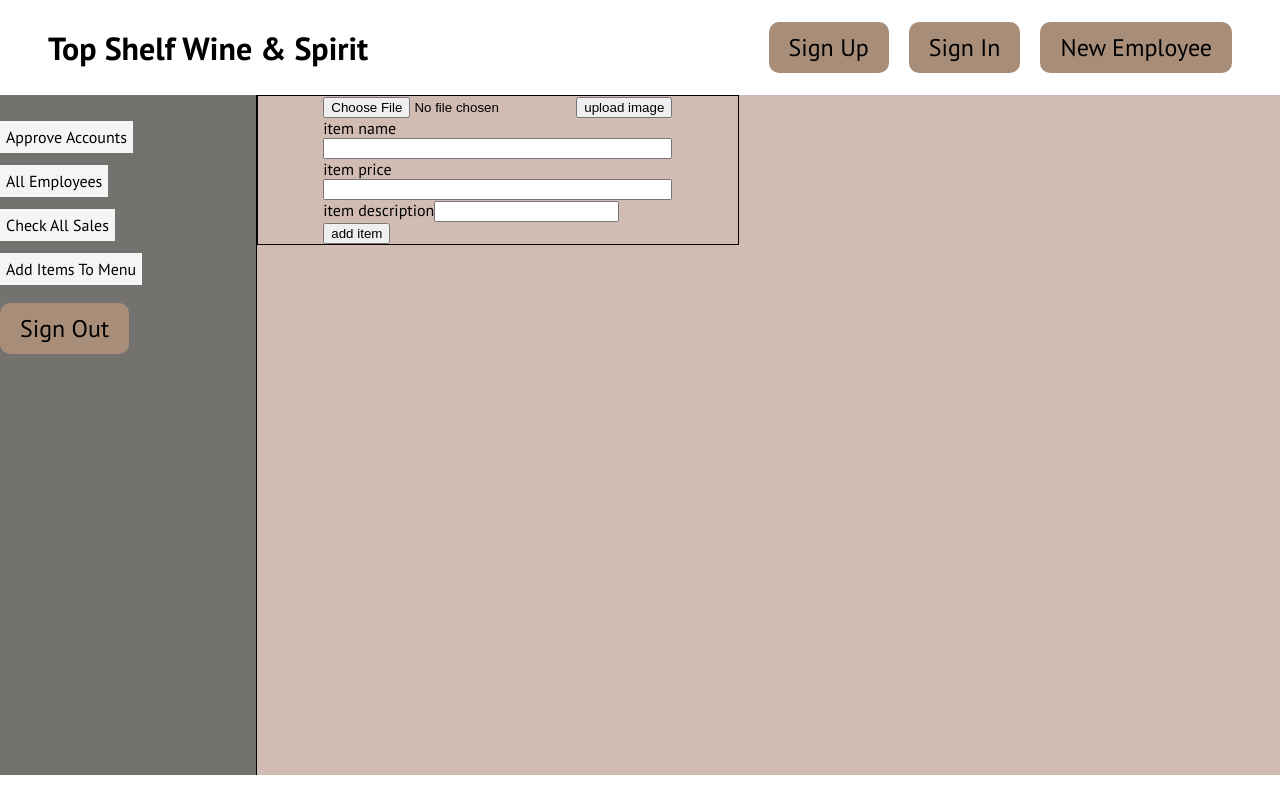
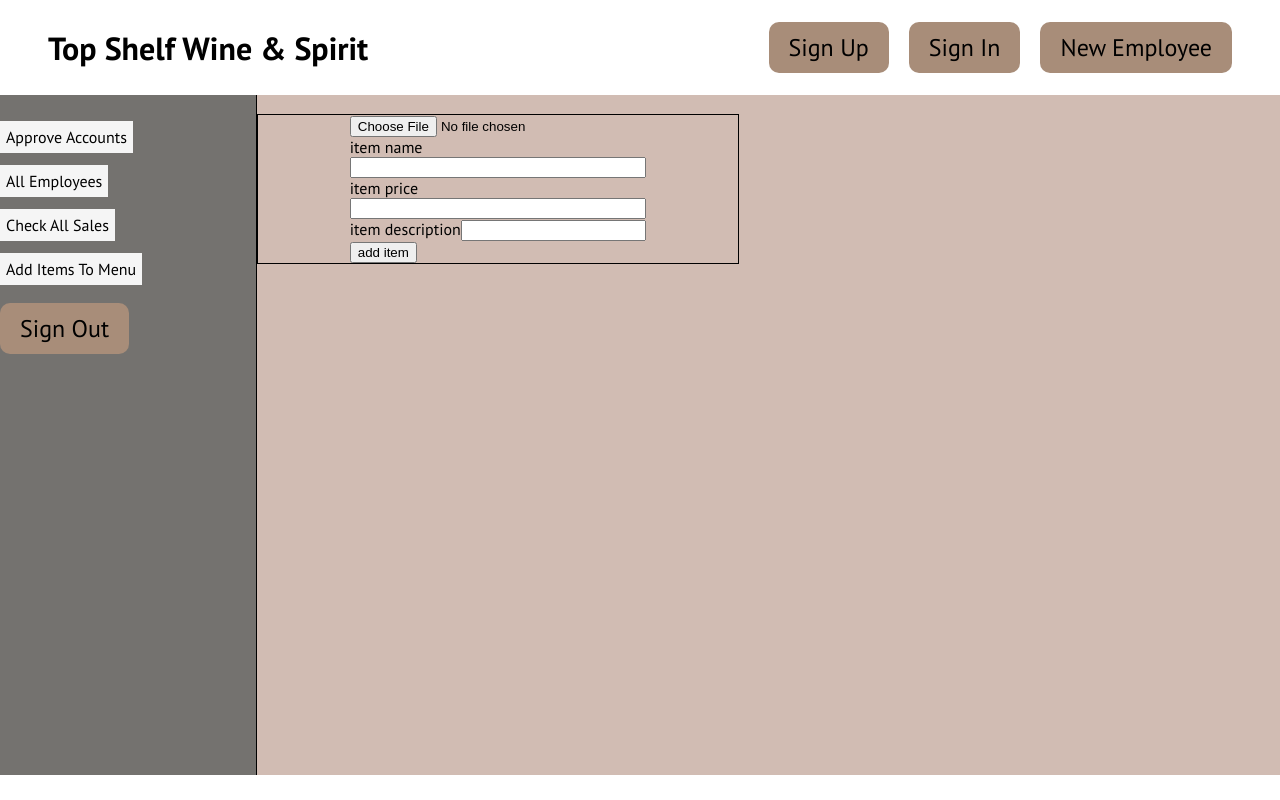
Before and after one commit to dianamutinda/wine-and-spirit-employee-management, a React (Vite) app in the folder client/: page /admin/add in a window 1280 px wide. Built offline with nearby package versions, Linux system fonts and the light colour scheme.

Commit message:
connected the add menu items to the server

```diff
--- a/client/src/App.jsx
+++ b/client/src/App.jsx
@@ -12,6 +12,7 @@ import Employees from "./pages/Employee/Employee"
 import Orders from "./pages/Employee/Orders"
 import EmpProfile from "./pages/Employee/EmpProfile"
 import EmpSales from "./pages/Employee/EmployeeSales"
+import Items from "./pages/Employee/Items"
 import {BrowserRouter, Routes, Route} from 'react-router-dom'
 import React from "react"
 
@@ -37,6 +38,7 @@ function App() {
       <Route path="/employee/orders" element={<Orders/>}/>
       <Route path="/employee/profile" element={<EmpProfile/>}/>
       <Route path="/employee/sales" element={<EmpSales/>}/>
+      <Route path="/employee/items" element={<Items/>}/>
 
 
 
--- a/client/src/pages/Admin/AddItems.jsx
+++ b/client/src/pages/Admin/AddItems.jsx
@@ -1,78 +1,124 @@
-import "./Admin.css"
-import Menu from "./Menu"
-import { useFormik } from 'formik';
+import "./Admin.css";
+import Menu from "./Menu";
+import { useFormik } from "formik";
 import { useState } from "react";
-import axios from 'axios'
-const AddItems = () =>{
-    const [items, setItems] = useState({})
-    const [error, setError] = useState()
+import axios from "axios";
+const apiurl = import.meta.env.VITE_API_URL_ROOT;
+const AddItems = () => {
+  const [items, setItems] = useState({});
+  const [error, setError] = useState();
+  const [imageInput, setImageInput] = useState();
+  const [message, setMessage] = useState()
+  const cloudName = "dgfph2jzs";
+  const preset = "Top-shelf";
 
-    const formik = useFormik({
-        initialValues:{
-            itemname:"",
-            price:"",
-            description:""
-        },
-        onSubmit: (formState) =>{
-            console.log(formState);
+  const handleSubmit = async (values) => {
+    const payload = new FormData();
+    payload.append("file", imageInput);
+    payload.append("upload_preset", preset);
+    // console.log(imageInput);
+    try {
+      try {
+        const response = await axios.post(
+          `https://api.cloudinary.com/v1_1/${cloudName}/upload`,
+          payload
+        );
+        console.log(response.data.secure_url);
+        const secure_url = response.data.secure_url;
+        const imageurl = secure_url.replace("/upload", "/upload/w_300/f_auto/");
+        // console.log(imageurl);
+        setItems({
+          itemname: values.itemname,
+          price: values.price,
+          description: values.description,
+          imageurl: imageurl,
+        });
+      } catch (error) {
+        setError(error);
       }
-    })
-
-    const [imageInput, setImageInput] = useState()
-    const cloudName ="dgfph2jzs"
-    const preset ="Top-shelf"
-
-    const handleUpload = async() =>{
-        const payload = new FormData()
-        payload.append("file", imageInput)
-        payload.append("upload_preset", preset)
-        console.log(imageInput);
-        try {
-
-
-            try {
-                const response = await axios.post(`https://api.cloudinary.com/v1_1/${cloudName}/upload`, payload)
-            console.log(response.data.secure_url);
-            const secure_url = response.data.secure_url
-            const imageUrl = secure_url.replace("/upload", "/upload/w_300/f_auto/")
-            console.log(imageUrl);
-
-            } catch (error) {
-                setError(error)
+    //   console.log(items);
+      const response = await fetch(`${apiurl}/api/items`, {
+        method: "POST",
+        headers: { "Content-Type": "application/json" },
+        body: JSON.stringify(items),
+        credentials: "include",
+      });
+      const data = await response.json();
+      if(data.success === true){
+        setMessage("Created successully")
+        setError(false)
+      }else{
+        setError("please try again there was an error")
       }
     } catch (error) {
       console.log(error);
     }
-    }
+  };
+  const formik = useFormik({
+    initialValues: {
+      itemname: "",
+      price: "",
+      description: "",
+      imageurl: "",
+    },
+    onSubmit: handleSubmit,
+  });
 
-    return(
-
+  return (
     <section className="admin">
-            <div className="menu"><Menu/></div>
+      <div className="menu">
+        <Menu />
+      </div>
       <div className="content">
+        <h3>{message}</h3>
         <form onSubmit={formik.handleSubmit}>
           <div className="image">
-                        <input type="file" name="image" id="image" onChange={(e) => {setImageInput(e.target.files[0])}}/>
-                        <button onClick={handleUpload}>upload image</button>
+            <input
+              type="file"
+              name="image"
+              id="image"
+              onChange={(e) => {
+                setImageInput(e.target.files[0]);
+              }}
+            />
           </div>
           <div className="items">
             <label htmlFor="itemname">item name</label>
-                        <input type="text" id="itemname" name="itemname" value={formik.values.itemname} onChange={formik.handleChange} />
+            <input
+              type="text"
+              id="itemname"
+              name="itemname"
+              value={formik.values.itemname}
+              onChange={formik.handleChange}
+            />
           </div>
           <div className="items">
             <label htmlFor="price">item price</label>
-                        <input type="text" id="price" name="price" value={formik.values.price} onChange={formik.handleChange} />
+            <input
+              type="number"
+              id="price"
+              name="price"
+              value={formik.values.price}
+              onChange={formik.handleChange}
+            />
           </div>
           <div className="items-description">
             <label htmlFor="description">item description</label>
-                        <input type="text" id="description" name="description"  value={formik.values.description} onChange={formik.handleChange} />
+            <input
+              type="text"
+              id="description"
+              name="description"
+              value={formik.values.description}
+              onChange={formik.handleChange}
+            />
           </div>
           <div className="sumit">
             <button type="submit">add item</button>
           </div>
+          {error && <p className="error-message">Error: {error}</p>}
         </form>
       </div>
     </section>
-    )
-}
-export default AddItems
+  );
+};
+export default AddItems;
--- a/client/src/pages/Employee/EmpHeader.jsx
+++ b/client/src/pages/Employee/EmpHeader.jsx
@@ -13,6 +13,9 @@ const EmpHeader = () => {
           <Link to={"/employee/sales"}>employee sales</Link>
         </div>
         <div className="cta">
+          <Link to={"/employee/items"}>menu items</Link>
+        </div>
+        <div className="cta">
           <Link to={"/"}>sign out</Link>
         </div>
       </div>
--- /dev/null
+++ b/client/src/pages/Employee/Items.jsx
@@ -0,0 +1,6 @@
+const Items = () =>{
+    return(
+        <h1>pro</h1>
+    )
+}
+export default Items;
```
Also changed, not shown: 1 other file (tests, documents, lock files or other folders). Lines whose indentation alone changed are shown as unchanged.
